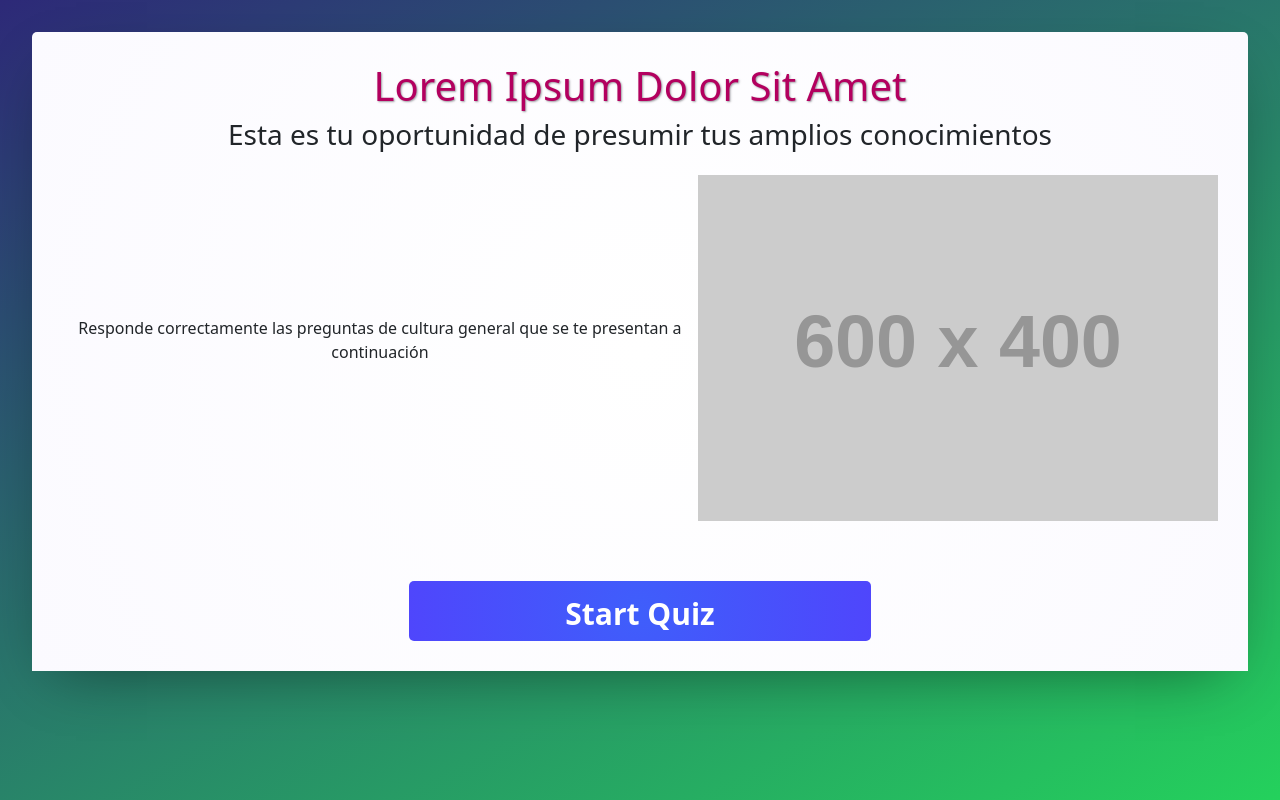
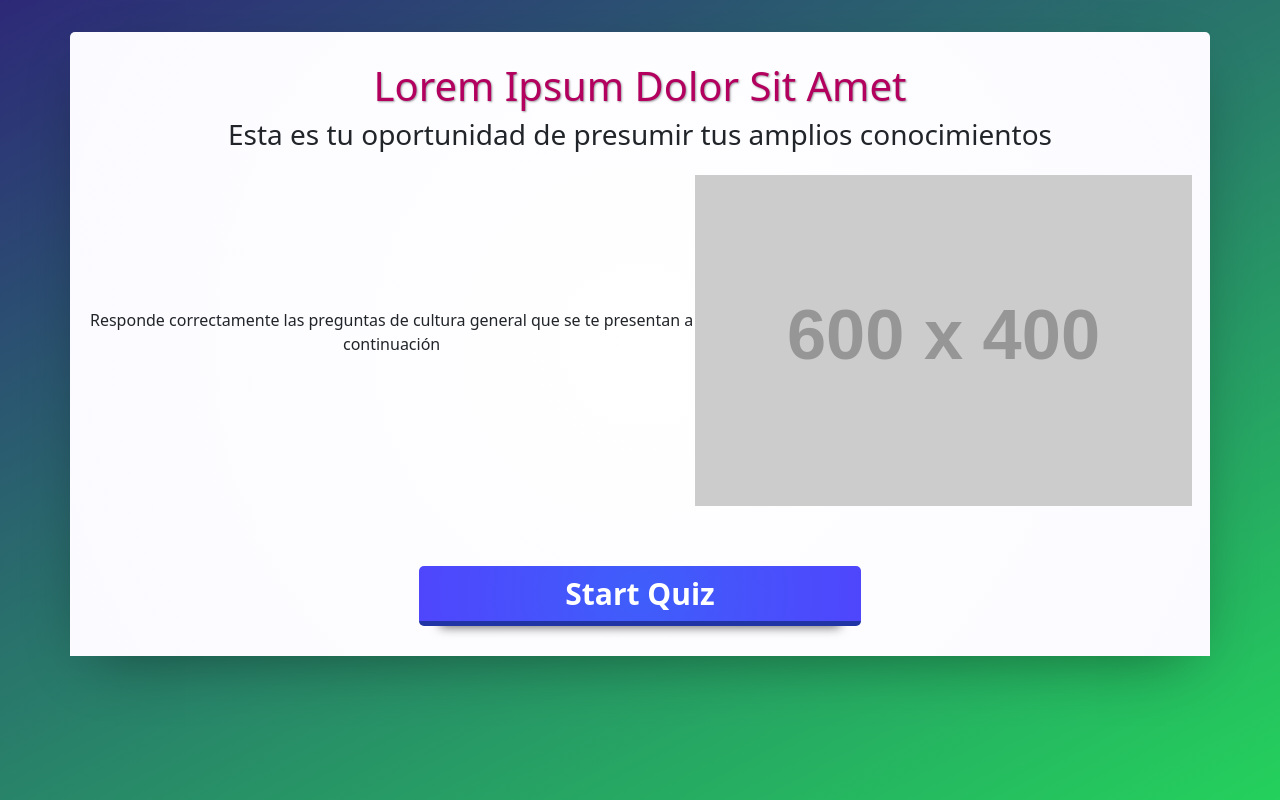
Before and after one commit to AnaTorres88/react-quiz, a React (Vite) app: page / in a window 1280 px wide. Built offline with nearby package versions, Linux system fonts and the light colour scheme.

Commit message:
add changes

```diff
--- a/src/components/Start.css
+++ b/src/components/Start.css
@@ -12,22 +12,29 @@
 }
 
 #quiz-start .start-button {
+    margin: 0 auto;
+    padding: 0;
     background: rgb(63,94,251);
     background: radial-gradient(circle, rgba(63,94,251,1) 0%, rgba(79,70,252,1) 100%);
+    -webkit-box-shadow: 0 22px 11px -21px rgba(0, 0, 0, 0.6);
+    box-shadow: 0 22px 11px -21px rgba(0, 0, 0, 0.6);
     border: none;
     width: 40%;
     height:60px;
     font-size: 30px;
     font-weight: 600;
-    transition:all 0.3s ease-in-out;
+    transition: all 0.2s linear;
+    border-bottom:5px solid #2034a6;
 }
 
 #quiz-start .start-button:hover {
-    -webkit-box-shadow: 0 22px 11px -21px rgba(0, 0, 0, 0.6);
-    box-shadow: 0 22px 11px -21px rgba(0, 0, 0, 0.6);
     border-radius: 5px;
     -moz-border-radius: 5px;
     -webkit-border-radius: 5px;
+}
+#quiz-start .start-button:active {
+    border-bottom:2px solid #2034a6;
+    transform: translateY(4px);
 }
 
 #quiz-start h1 {
--- a/src/components/Start.jsx
+++ b/src/components/Start.jsx
@@ -3,7 +3,9 @@ import Text from "./Text/Text";
 import "./Start.css";
 /* Start page: dumb component, mostly to welcome the user*/
 export default function Start({title, intro="", instructions="", buttonText="Start Quiz", imgUrl="https://placehold.co/600x400",  onStart}) {
-    return( <section id="quiz-start">
+    return(
+    <section id="quiz-start" class="container">
+        <div class="row">
             <div className="title">
                 <Text type="title-big" text={title}/>
                 <Text type="title-small" text={intro}/>
@@ -12,6 +14,9 @@ export default function Start({title, intro="", instructions="", buttonText="Sta
                 <Text className="paragraph" text={instructions}/>
                 <img className="quiz-image" src={imgUrl}/>
             </div>
+        </div>
+       <div class="row">
             <Button style = "start-button" disabled = {false} text={buttonText} onClick={onStart}/>
+       </div>
     </section>);
 }
```
Lines whose indentation alone changed are shown as unchanged.
